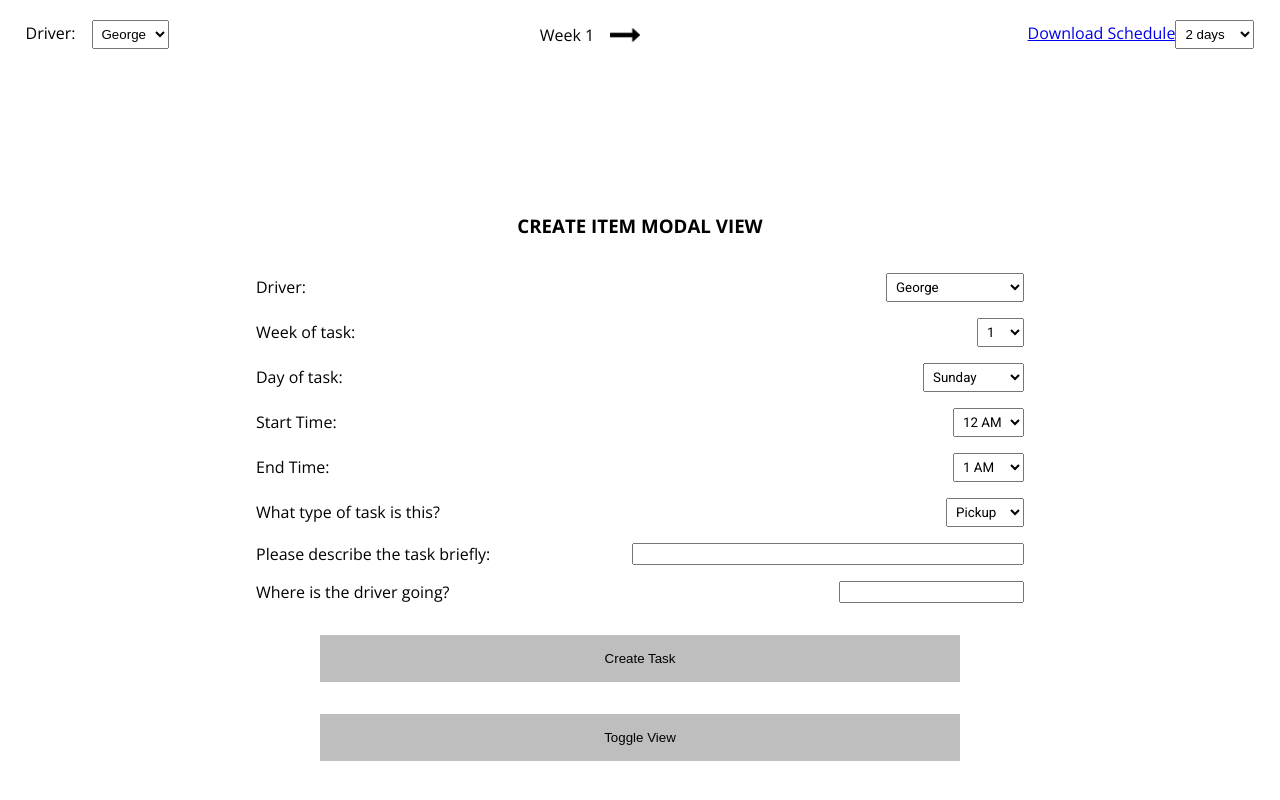
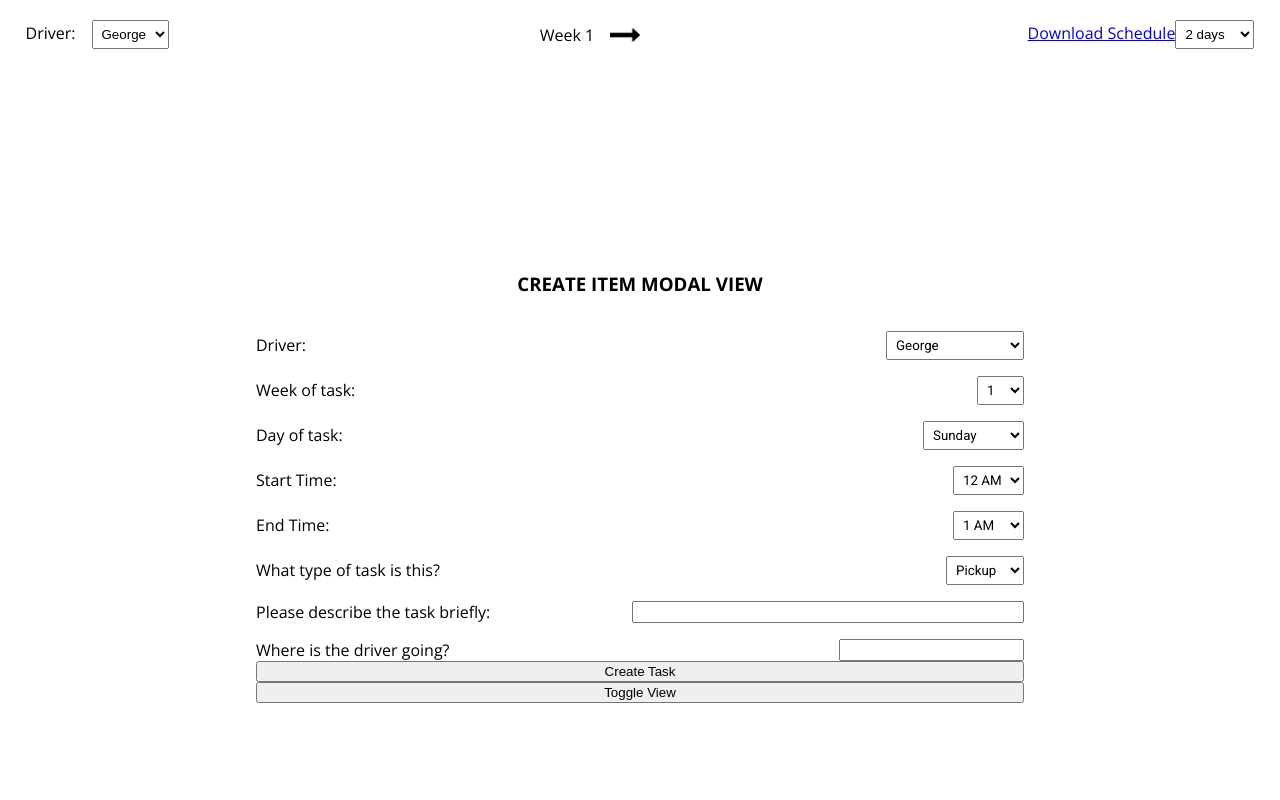
Before and after one commit to kevinconvery/scheduler-app, a React (Create React App) app: page / in a window 1280 px wide. Both pictures are taken after a click on the element 269 px from the left and 257 px from the top of the page. Shown: the top 800 px of the page. Built offline with nearby package versions, Linux system fonts and the light colour scheme.

Commit message:
group button styles under one rule

```diff
--- a/src/components/Modal/Modal.css
+++ b/src/components/Modal/Modal.css
@@ -37,10 +37,7 @@
   font-family: 'Roboto', sans-serif;
 }
 
-.create-task-button,
-.update-task-button,
-.toggle-modal-view-button,
-.confirm-overwrite-button {
+.modal-btn {
   padding: 1rem;
   margin: 2rem auto 0;
   border: none;
```
